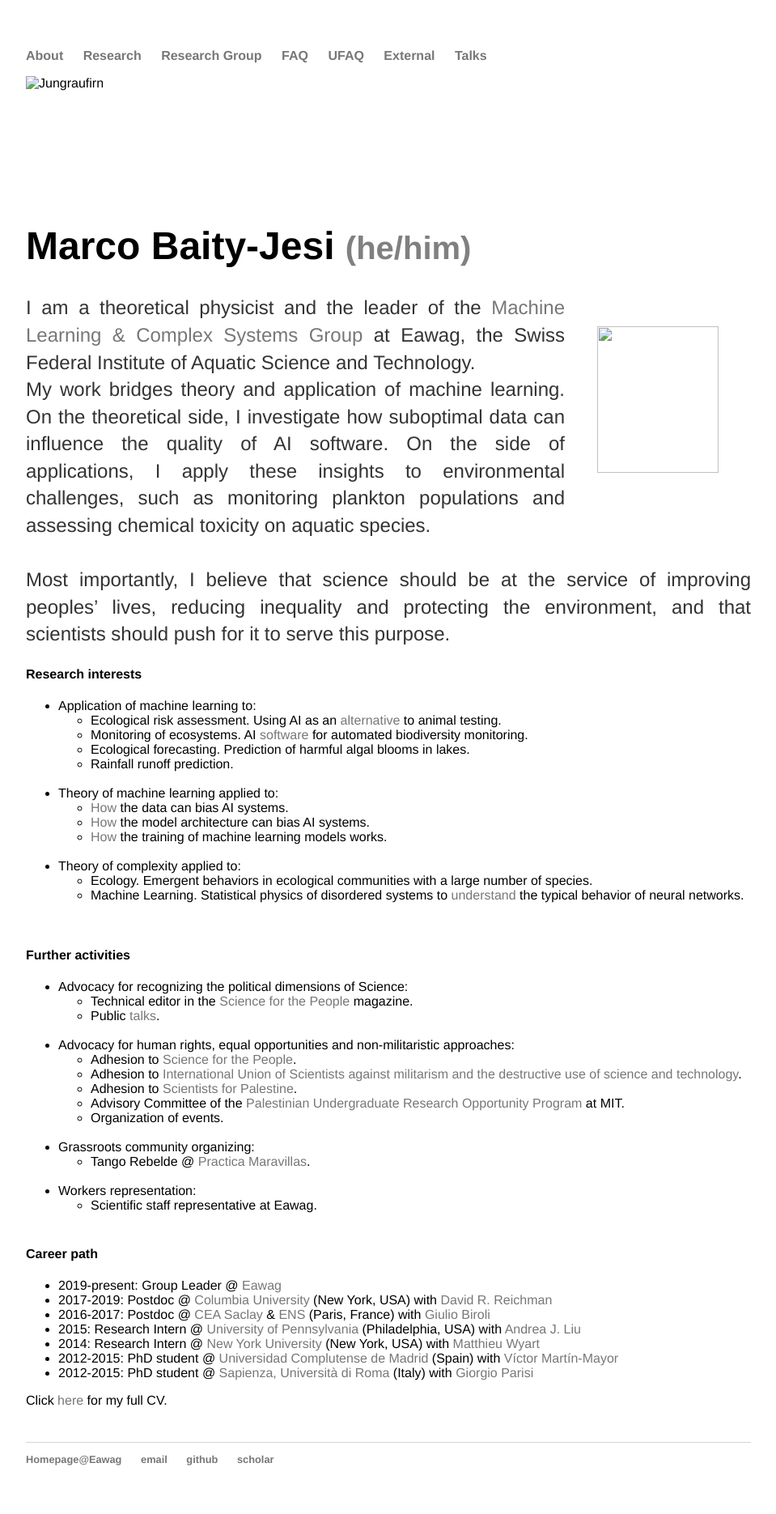
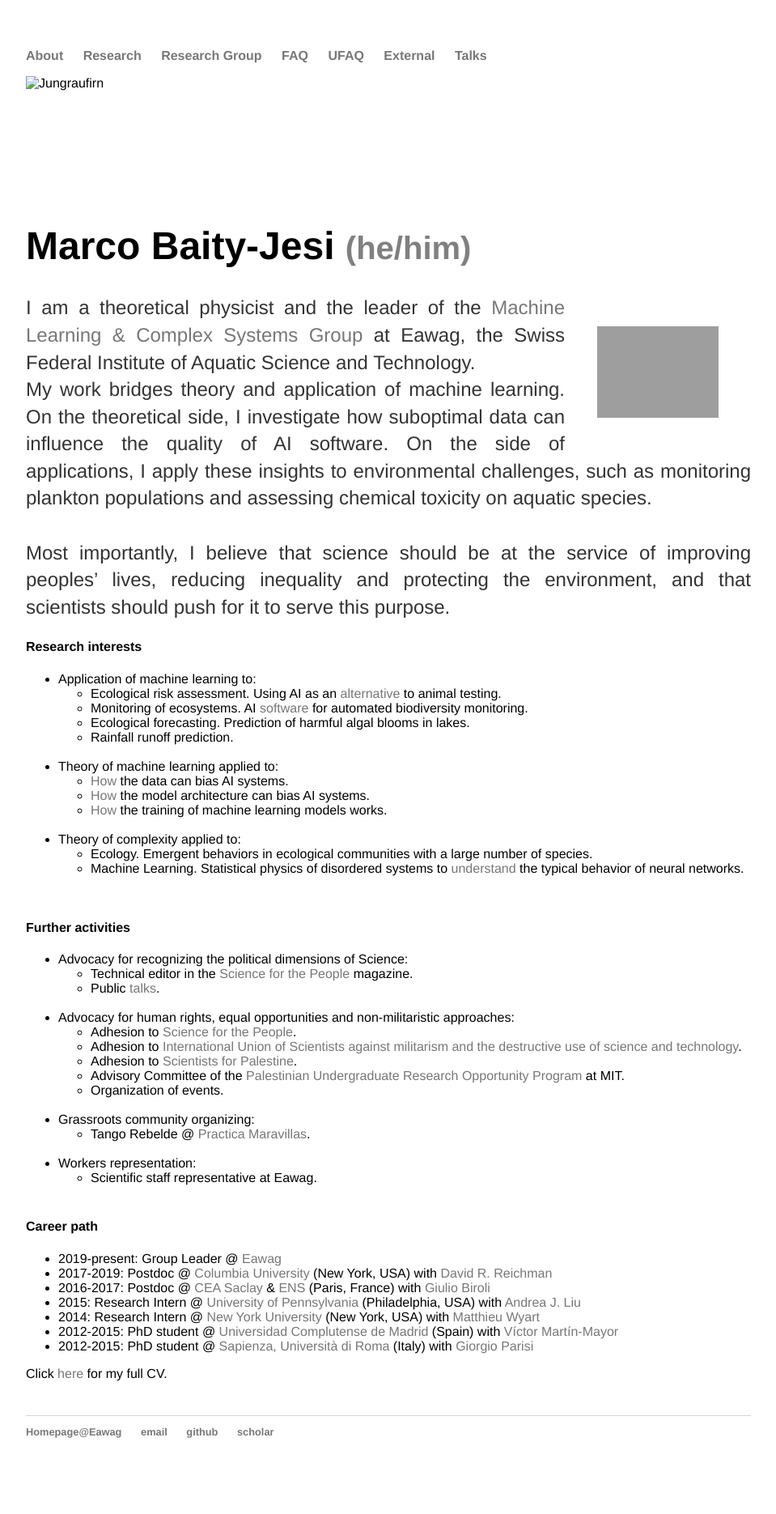
Before and after one commit to mbaityje/mbaityje.github.io, a Jekyll site: the page built from index.html, in a window 1280 px wide. Shown: the whole page at 81% size, without its empty margins (160-1119 px from the left). Built offline with Jekyll 4.4.1, drawn with Linux system fonts in a browser that asks for light colours; after the commit the page ends 1836 px from its top, so only the background shows below that.

Commit message:
Changed picture

```diff
--- a/index.html
+++ b/index.html
@@ -6,7 +6,8 @@ title: Marco BAITY JESI - Group Leader @ Eawag
 	<h1>Marco Baity-Jesi <span style="color:grey"> <small>(he/him)</small></span></h1>
 	<!-- <img src="https://www.eawag.ch/fileadmin/user_upload/tx_userprofiles/profileImages/baityjma.jpg" width="150" height="150" alt="" style="float:right; border:solid #FFF 40px"> -->
 	<!-- <img src="{{site.url}}/_images/Eawag-MarcoBaityJesi3000px.jpg" width="150" height="181" alt="" style="float:right; border:solid #FFF 40px"> -->
-	<img src="{{site.url}}/_images/marco-kandersteg.jpg" width="150" height="181" alt="" style="float:right; border:solid #FFF 40px">
+	<!-- <img src="{{site.url}}/_images/marco-kandersteg.jpg" width="150" height="181" alt="" style="float:right; border:solid #FFF 40px"> -->
+	<img src="{{site.url}}/_images/presenter.jpg" width="150" alt="" style="float:right; border:solid #FFF 40px">
 
 
 
```
